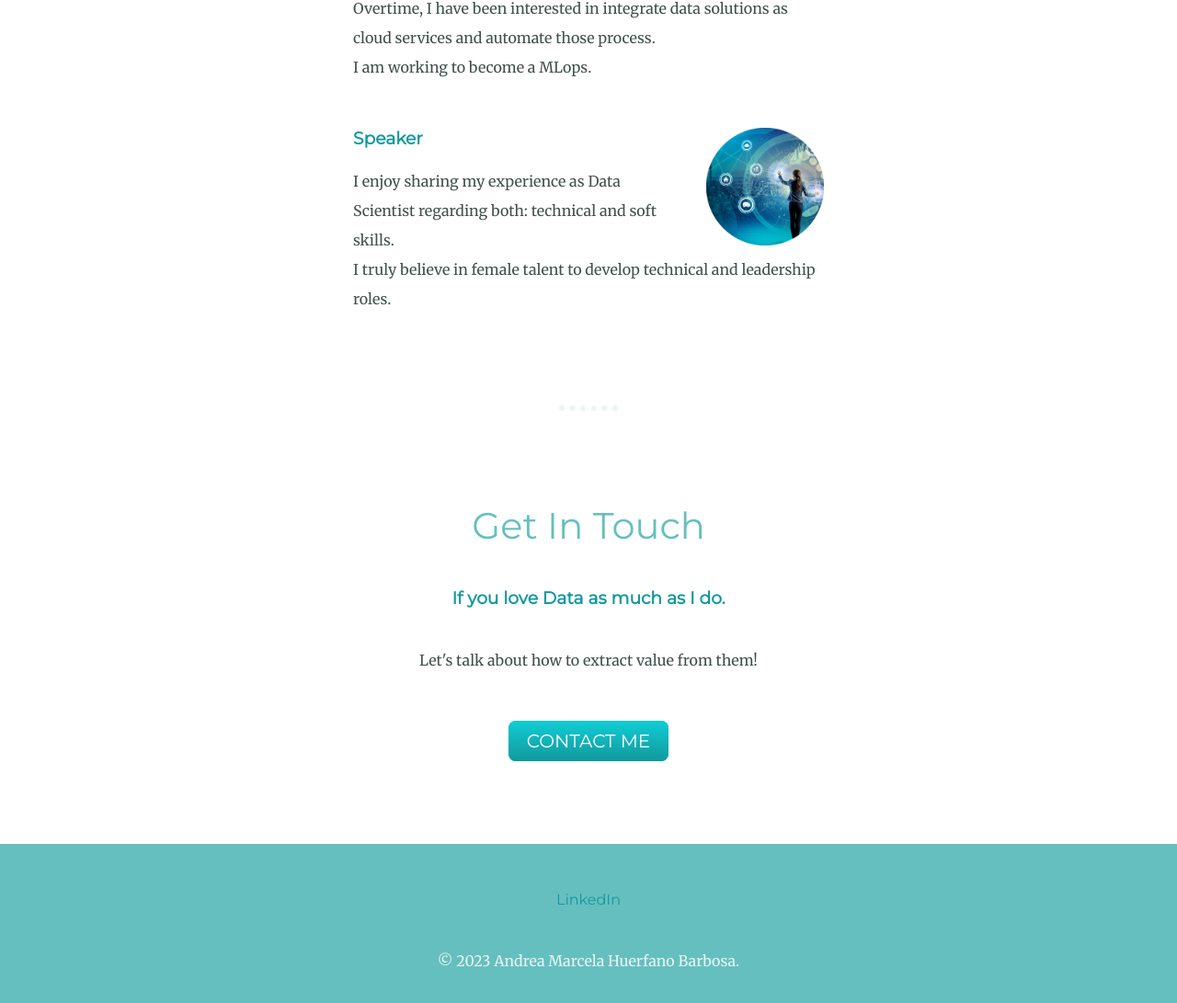
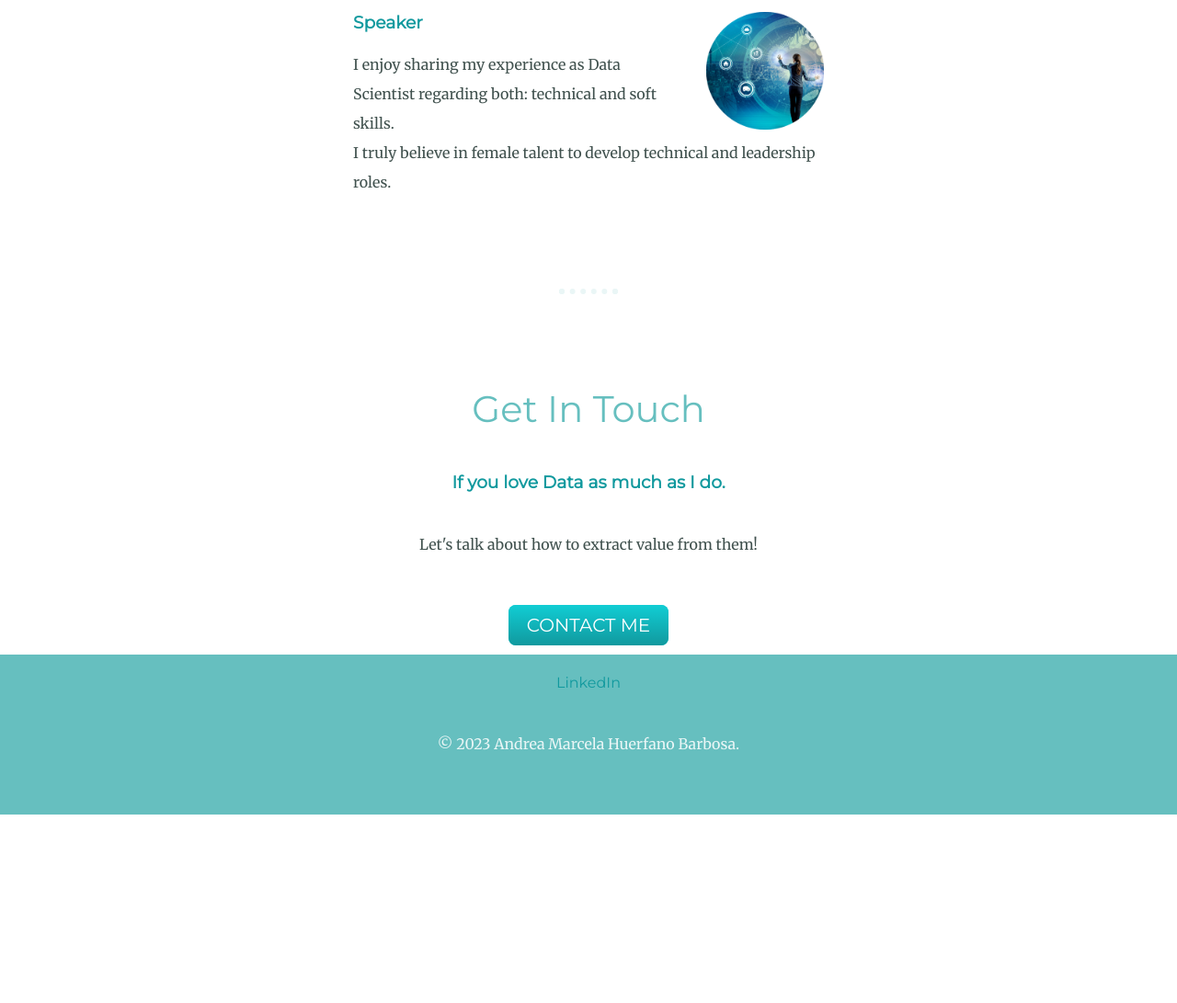
Before and after one commit to anmarphy/Personal_site, a plain HTML site: page index.html in a window 1280 px wide. Shown: the part 1516-2607 px from the top of the page at 92% size. After the commit the page ends 2402 px from the top, so only its background shows below. Drawn offline with Linux system fonts and the light colour scheme.

Commit message:
Adding some css changes on containers

```diff
--- a/css/styles.css
+++ b/css/styles.css
@@ -54,17 +54,17 @@ a:hover {
 }
 
 .middle-container {
-  margin: 100px 0;
+  margin: 20px 0;
 }
 
 .bottom-container {
   background-color: #66BFBF;
-  padding: 50px 0 20px;
+  padding: 20px 0 20px;
 }
 
 .skill-row {
   width: 40%;
-  margin: 50px auto 50px auto;
+  margin: 20px auto 20px auto;
   text-align: left;
 }
 
```
